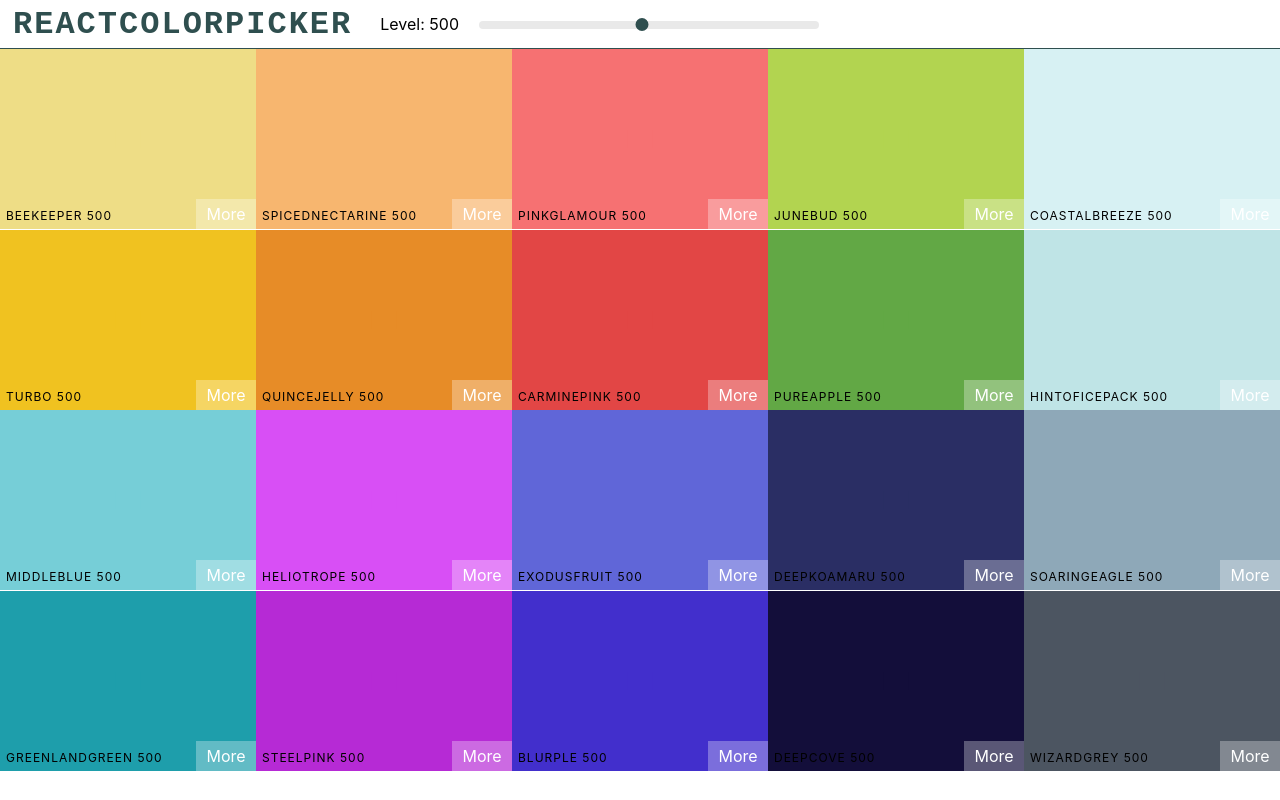
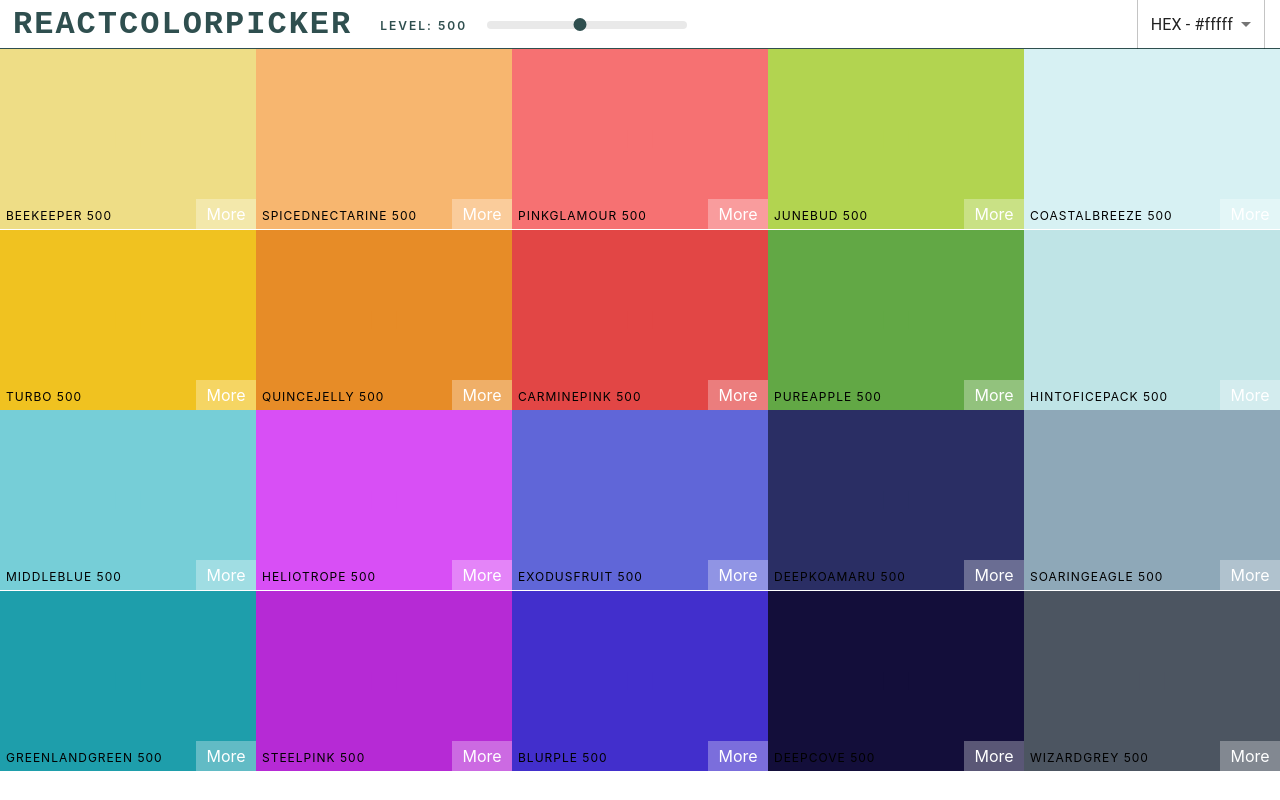
Before and after one commit to jensmartinhaberland/colors-app, a React (Create React App) app: page / in a window 1280 px wide. Built offline with nearby package versions, Linux system fonts and the light colour scheme.

Commit message:
Add Snackbar and styled select

```diff
--- a/package.json
+++ b/package.json
@@ -3,6 +3,10 @@
   "version": "0.1.0",
   "private": true,
   "dependencies": {
+    "@emotion/react": "^11.8.1",
+    "@emotion/styled": "^11.8.1",
+    "@mui/icons-material": "^5.4.2",
+    "@mui/material": "^5.4.3",
     "chroma-js": "^2.4.2",
     "emoji-mart": "^3.0.1",
     "rc-slider": "^9.7.5",
--- a/src/components/Navbar.jsx
+++ b/src/components/Navbar.jsx
@@ -1,14 +1,37 @@
 import React, { Component } from "react";
+import CloseIcon from "@mui/icons-material/Close";
+import IconButton from "@mui/material/IconButton";
+import MenuItem from "@mui/material/MenuItem";
+import Select from "@mui/material/Select";
+import Snackbar from "@mui/material/Snackbar";
 import Slider from "rc-slider";
 import "rc-slider/assets/index.css";
 import "./styles/Navbar.css";
 
 class Navbar extends Component {
+  constructor(props) {
+    super(props);
+    this.state = { format: "hex", open: false };
+    this.handleFormatChange = this.handleFormatChange.bind(this);
+    this.closeSnackbar = this.closeSnackbar.bind(this);
+  }
+
+  handleFormatChange(event) {
+    this.setState({ format: event.target.value, open: true });
+    this.props.handleChange(event.target.value);
+  }
+
+  closeSnackbar() {
+    this.setState({ open: false });
+  }
+
   render() {
     const { level, changeLevel } = this.props;
+    const { format, open } = this.state;
     return (
       <header className="Navbar">
         <div className="logo">
+          {/* eslint-disable-next-line jsx-a11y/anchor-is-valid */}
           <a href="#">reactcolorpicker</a>
         </div>
         <div className="slider-container">
@@ -23,6 +46,44 @@ class Navbar extends Component {
             />
           </div>
         </div>
+        <div className="select-container">
+          <Select
+            // style={{
+            //   letterSpacing: "2px",
+            //   textTransform: "uppercase",
+            // }}
+            value={format}
+            onChange={this.handleFormatChange}
+          >
+            <MenuItem value="hex">HEX - #fffff</MenuItem>
+            <MenuItem value="rgb">RGB - rgb(255, 255, 255)</MenuItem>
+            <MenuItem value="rgba">RGBA - rgba(255, 255, 255, 0.1)</MenuItem>
+          </Select>
+        </div>
+        <Snackbar
+          anchorOrigin={{ vertical: "bottom", horizontal: "left" }}
+          open={open}
+          autoHideDuration={3000}
+          message={
+            <span id="message-id">
+              Format Changed To {format.toUpperCase()}!
+            </span>
+          }
+          ContentProps={{
+            "aria-describedby": "message-id",
+          }}
+          onClose={this.closeSnackbar}
+          action={[
+            <IconButton
+              onClick={this.closeSnackbar}
+              color="inherit"
+              key="close"
+              aria-label="close"
+            >
+              <CloseIcon />
+            </IconButton>,
+          ]}
+        />
       </header>
     );
   }
--- a/src/components/Palette.jsx
+++ b/src/components/Palette.jsx
@@ -6,23 +6,32 @@ import "../components/styles/Palette.css";
 class Palette extends Component {
   constructor(props) {
     super(props);
-    this.state = { level: 500 };
+    this.state = { level: 500, format: "hex" };
     this.changeLevel = this.changeLevel.bind(this);
+    this.changeFormat = this.changeFormat.bind(this);
   }
 
   changeLevel(level) {
     this.setState({ level });
   }
 
+  changeFormat(value) {
+    this.setState({ format: value });
+  }
+
   render() {
     const { colors } = this.props.palette;
-    const { level } = this.state;
+    const { level, format } = this.state;
     const colorBoxes = colors[level].map((color) => (
-      <ColorBox background={color.hex} name={color.name} />
+      <ColorBox background={color[format]} name={color.name} />
     ));
     return (
       <div className="Palette">
-        <Navbar level={level} changeLevel={this.changeLevel} />
+        <Navbar
+          level={level}
+          changeLevel={this.changeLevel}
+          handleChange={this.changeFormat}
+        />
         <div className="Palette-colors">{colorBoxes}</div>
       </div>
     );
--- a/src/components/styles/Navbar.css
+++ b/src/components/styles/Navbar.css
@@ -26,10 +26,18 @@
   text-decoration: none;
 }
 
+.slider-container span {
+  color: darkslategrey;
+  font-size: 12px;
+  font-weight: 600;
+  letter-spacing: 2px;
+  text-transform: uppercase;
+}
+
 .slider {
   display: inline-block;
   margin: 0 20px;
-  width: 340px;
+  width: 200px;
 }
 
 .rc-slider-track {
@@ -53,3 +61,8 @@
   outline: none;
   width: 13px;
 }
+
+.select-container {
+  margin: 0 15px 0 auto;
+
+}
```
Also changed, not shown: 1 other file (tests, documents, lock files or other folders).
